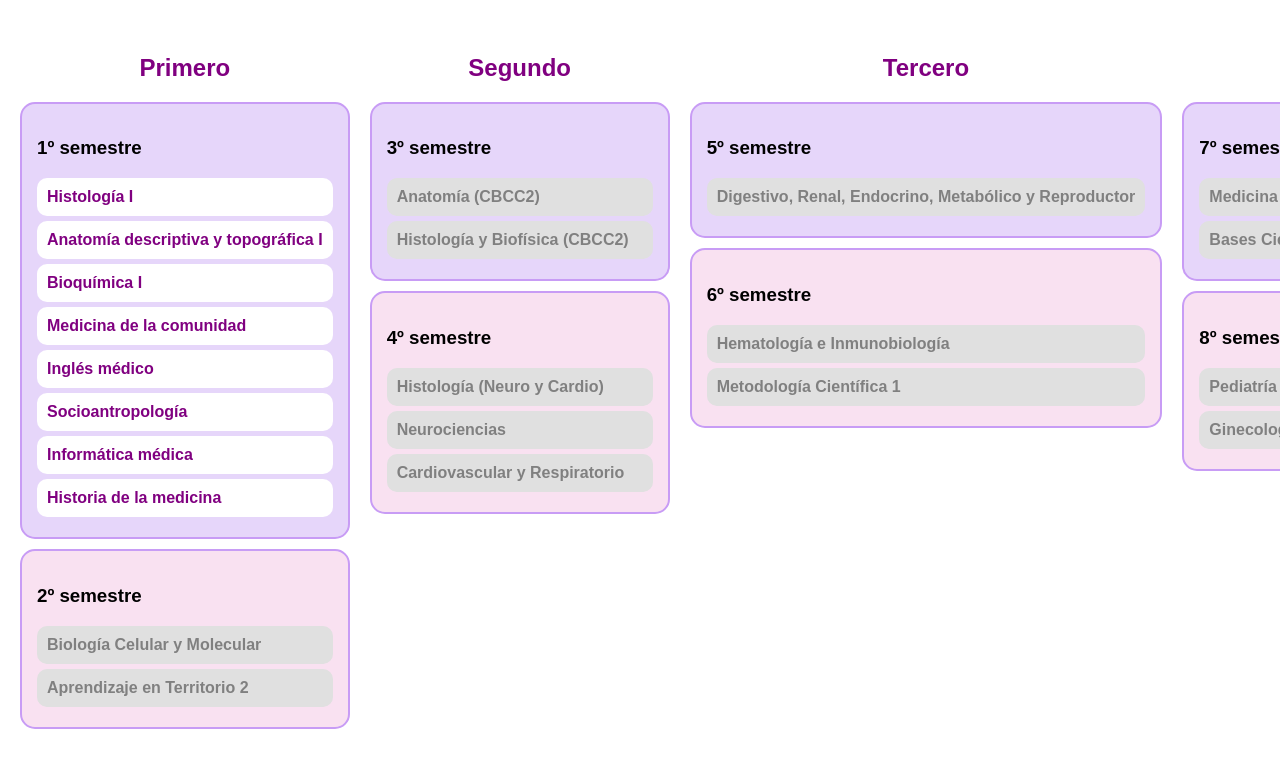
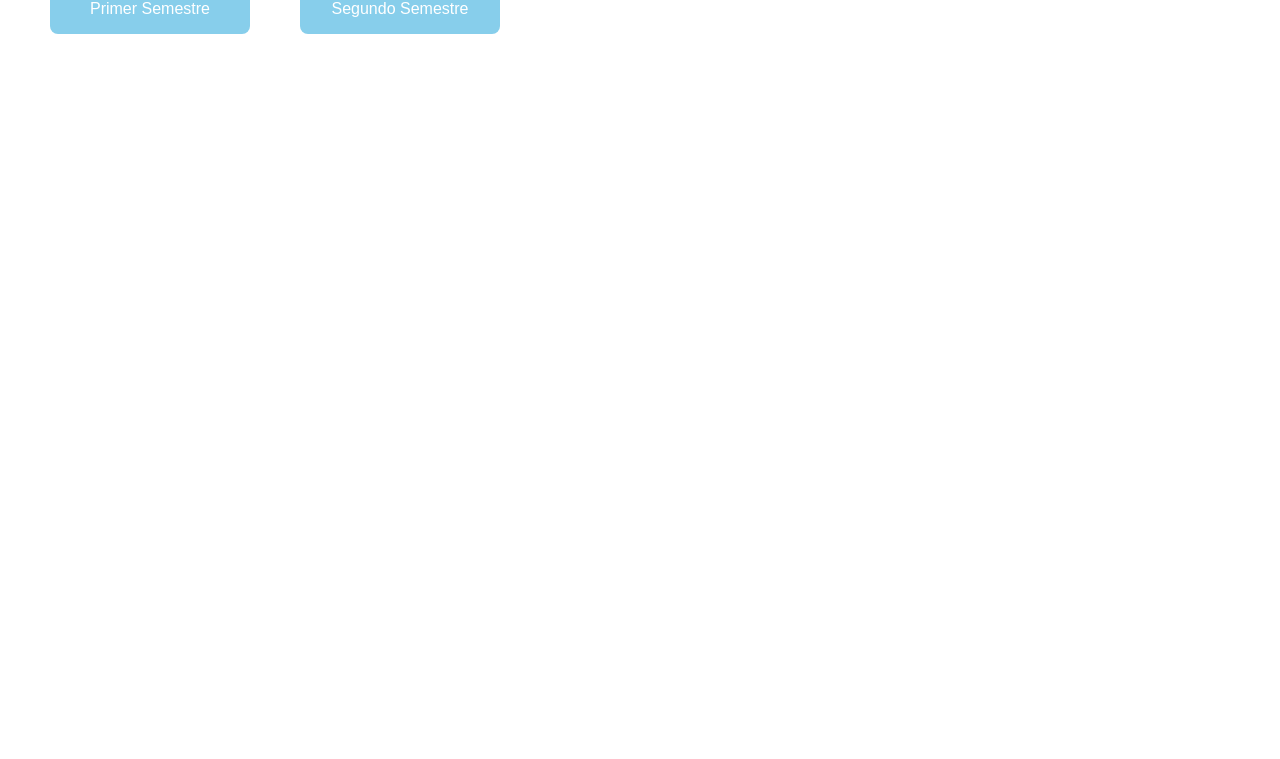
Before and after one commit to gabigimenezr/Malla-Fmed-Interactiva, a plain HTML site: page index.html in a window 1280 px wide. Shown: the part 66-825 px from the top of the page. After the commit the page ends 800 px from the top, so only its background shows below. Drawn offline with Linux system fonts and the light colour scheme.

Commit message:
Actualizar index.html

```diff
--- a/index.html
+++ b/index.html
@@ -1,227 +1,82 @@
 <!DOCTYPE html>
 <html lang="es">
 <head>
-  <meta charset="UTF-8" />
-  <meta name="viewport" content="width=device-width, initial-scale=1.0"/>
-  <title>Malla Curricular - Medicina UDELAR</title>
+  <meta charset="UTF-8">
+  <title>Malla Curricular Interactiva</title>
   <style>
-    body {
-      font-family: Arial, sans-serif;
-      background-color: white;
-      margin: 0;
-      padding: 0;
+    body { font-family: Arial, sans-serif; }
+    .node {
+      position: absolute;
+      width: 200px; height: 50px;
+      background: #87ceeb; color: white;
+      display: flex; align-items: center; justify-content: center;
+      border-radius: 8px; cursor: pointer;
     }
-    h1, h2 {
-      text-align: center;
-      color: #800080;
+    .info {
+      display: none; position: absolute;
+      top: 120px; left: 50px;
+      background: #f8f8f8; border: 1px solid #ccc;
+      padding: 15px; width: 300px;
     }
-    .container {
-      display: flex;
-      overflow-x: auto;
-      padding: 20px;
-      gap: 20px;
-    }
-    .year {
-      min-width: 300px;
-      flex-shrink: 0;
-    }
-    .semestre {
-      background-color: #f9e1f1;
-      border: 2px solid #c89cf5;
-      padding: 15px;
-      margin: 10px 0;
-      border-radius: 15px;
-    }
-    .semestre:nth-child(even) {
-      background-color: #e6d6fa;
-    }
-    .materia {
-      background-color: white;
-      border-radius: 10px;
-      padding: 10px;
-      margin: 5px 0;
-      cursor: pointer;
-      font-weight: bold;
-      color: #800080;
-    }
-    .materia.tachada {
-      text-decoration: line-through;
-      opacity: 0.5;
-    }
-    .materia.bloqueada {
-      background-color: #e0e0e0;
-      color: gray;
-      pointer-events: none;
+    .close-btn {
+      cursor: pointer; color: red; float: right;
     }
   </style>
 </head>
 <body>
 
-  <h1>Malla Curricular - Medicina UDELAR</h1>
+  <div class="node" style="top: 50px; left: 50px;" onclick="showInfo('semestre1')">
+    Primer Semestre
+  </div>
 
-  <div class="container" id="malla"></div>
+  <div class="node" style="top: 50px; left: 300px;" onclick="showInfo('semestre2')">
+    Segundo Semestre
+  </div>
+
+  <div id="semestre1" class="info">
+    <span class="close-btn" onclick="closeInfo('semestre1')">✖</span>
+    <h2>Primer Semestre</h2>
+    <ul>
+      <li>Histología I</li>
+      <li>Anatomía descriptiva y topográfica I</li>
+      <li>Bioquímica I</li>
+      <li>Biología e Histología de los Tejidos I</li>
+      <li>Historia de la Medicina</li>
+      <li>Medicina de la Comunidad</li>
+      <li>Inglés Médico</li>
+      <li>Informática Médica</li>
+      <li>Medicina de la Comunidad</li>
+      <li>Socioantropología</li>
+    </ul>
+  </div>
+
+  <div id="semestre2" class="info">
+    <span class="close-btn" onclick="closeInfo('semestre2')">✖</span>
+    <h2>Segundo Semestre</h2>
+    <ul>
+      <li>Anatomía descriptiva y topográfica II</li>
+      <li>Histología de los Aparatos y Sistemas II</li>
+      <li>Módulo de Integración I</li>
+      <li>Biofísica</li>
+      <li>Módulo de Integración I (repetida)</li>
+      <li>Bioquímica II</li>
+      <li>Guaraní</li>
+      <li>Primeros Auxilios</li>
+      <li>Gestión de la Información</li>
+    </ul>
+  </div>
 
   <script>
-    const materias = [
-      {
-        anio: "Primero", semestres: [
-          {
-            numero: "1º semestre", materias: [
-              { id: "Histologia", nombre: "Histología I" },
-              { id: "Anatomia", nombre: "Anatomía descriptiva y topográfica I" },
-              { id: "bioquímica", nombre: "Bioquímica I" },
-              { id: "medicom", nombre: "Medicina de la comunidad" },
-              { id: "Ingles", nombre: "Inglés médico" },
-              { id: "socioantropologia", nombre: "Socioantropología" },
-              { id: "infomed", nombre: "Informática médica" },
-              { id: "historia", nombre: "Historia de la medicina" },
-            ]
-          },
-          {
-            numero: "2º semestre", materias: [
-              { id: "bio", nombre: "Biología Celular y Molecular", previas: ["bio_intro"] },
-              { id: "at2", nombre: "Aprendizaje en Territorio 2", previas: ["at1"] }
-            ]
-          }
-        ]
-      },
-      {
-        anio: "Segundo", semestres: [
-          {
-            numero: "3º semestre", materias: [
-              { id: "anatomia", nombre: "Anatomía (CBCC2)", previas: ["bioetica"] },
-              { id: "histobiof", nombre: "Histología y Biofísica (CBCC2)", previas: ["bio"] }
-            ]
-          },
-          {
-            numero: "4º semestre", materias: [
-              { id: "histoneuro", nombre: "Histología (Neuro y Cardio)", previas: ["bio"] },
-              { id: "neuro", nombre: "Neurociencias", previas: ["bio"] },
-              { id: "cardioresp", nombre: "Cardiovascular y Respiratorio", previas: ["bio"] }
-            ]
-          }
-        ]
-      },
-      {
-        anio: "Tercero", semestres: [
-          {
-            numero: "5º semestre", materias: [
-              { id: "cbcc5", nombre: "Digestivo, Renal, Endocrino, Metabólico y Reproductor", previas: ["bio", "anatomia"] }
-            ]
-          },
-          {
-            numero: "6º semestre", materias: [
-              { id: "b6", nombre: "Hematología e Inmunobiología", previas: ["bio"] },
-              { id: "met1", nombre: "Metodología Científica 1", previas: ["bioest", "cbcc5"] }
-            ]
-          }
-        ]
-      },
-      {
-        anio: "Cuarto", semestres: [
-          {
-            numero: "7º semestre", materias: [
-              { id: "m4pna", nombre: "Medicina en el Primer Nivel de Atención", previas: ["cbcc5", "b6", "met1"] },
-              { id: "m4bcp", nombre: "Bases Científicas de la Patología", previas: ["cbcc5", "b6", "met1"] }
-            ]
-          },
-          {
-            numero: "8º semestre", materias: [
-              { id: "pediatria", nombre: "Pediatría", previas: ["cbcc5", "b6", "met1"] },
-              { id: "gineco", nombre: "Ginecología y Neonatología", previas: ["cbcc5", "b6", "met1"] }
-            ]
-          }
-        ]
-      },
-      {
-        anio: "Quinto", semestres: [
-          {
-            numero: "9º y 10º semestre", materias: [
-              { id: "clinica", nombre: "Clínica Médica", previas: ["m4pna", "m4bcp"] },
-              { id: "patomed", nombre: "Patología Médica y Terapéutica", previas: ["m4bcp"] }
-            ]
-          }
-        ]
-      },
-      {
-        anio: "Sexto", semestres: [
-          {
-            numero: "11º y 12º semestre", materias: [
-              { id: "clinicaq", nombre: "Clínica Quirúrgica", previas: ["m4pna", "m4bcp"] },
-              { id: "patoquir", nombre: "Patología Quirúrgica", previas: ["m4bcp"] },
-              { id: "mfc", nombre: "MFC – Salud Mental en Comunidad – Psicología Médica", previas: ["m4pna"] },
-              { id: "met2", nombre: "Metodología Científica 2", previas: ["m4pna", "m4bcp"] }
-            ]
-          }
-        ]
-      },
-      {
-        anio: "Séptimo", semestres: [
-          {
-            numero: "13º y 14º semestre", materias: [
-              { id: "internado", nombre: "Internado Obligatorio", previas: ["clinica", "patomed", "clinicaq", "patoquir", "mfc", "met2"] }
-            ]
-          }
-        ]
-      }
-    ];
-
-    const estadoMaterias = JSON.parse(localStorage.getItem("estadoMaterias") || "{}");
-
-    function crearMalla() {
-      const contenedor = document.getElementById("malla");
-      contenedor.innerHTML = "";
-
-      materias.forEach(anio => {
-        const divAnio = document.createElement("div");
-        divAnio.className = "year";
-
-        const h2 = document.createElement("h2");
-        h2.textContent = anio.anio;
-        divAnio.appendChild(h2);
-
-        anio.semestres.forEach(sem => {
-          const divSem = document.createElement("div");
-          divSem.className = "semestre";
-
-          const h3 = document.createElement("h3");
-          h3.textContent = sem.numero;
-          divSem.appendChild(h3);
-
-          sem.materias.forEach(materia => {
-            const divMat = document.createElement("div");
-            divMat.textContent = materia.nombre;
-            divMat.className = "materia";
-            divMat.dataset.id = materia.id;
-
-            if (estadoMaterias[materia.id]) {
-              divMat.classList.add("tachada");
-            }
-
-            // Verifica si cumple previas
-            if (materia.previas && materia.previas.some(p => !estadoMaterias[p])) {
-              divMat.classList.add("bloqueada");
-            }
-
-            divMat.addEventListener("click", () => {
-              if (divMat.classList.contains("bloqueada")) return;
-              divMat.classList.toggle("tachada");
-              estadoMaterias[materia.id] = divMat.classList.contains("tachada");
-              localStorage.setItem("estadoMaterias", JSON.stringify(estadoMaterias));
-              crearMalla(); // Volver a renderizar para actualizar dependencias
-            });
-
-            divSem.appendChild(divMat);
-          });
-
-          divAnio.appendChild(divSem);
-        });
-
-        contenedor.appendChild(divAnio);
-      });
+    function showInfo(id) {
+      closeAll();
+      document.getElementById(id).style.display = 'block';
     }
-
-    crearMalla();
+    function closeInfo(id) {
+      document.getElementById(id).style.display = 'none';
+    }
+    function closeAll() {
+      document.querySelectorAll('.info').forEach(div => div.style.display = 'none');
+    }
   </script>
 
 </body>
```
